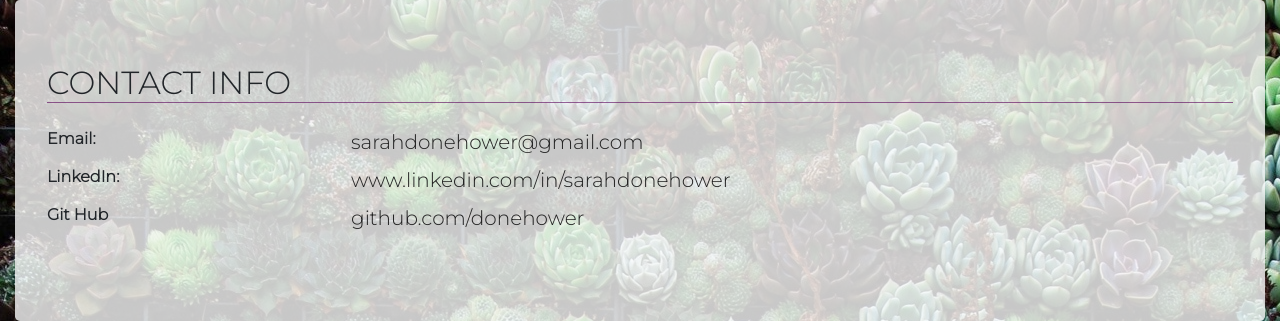
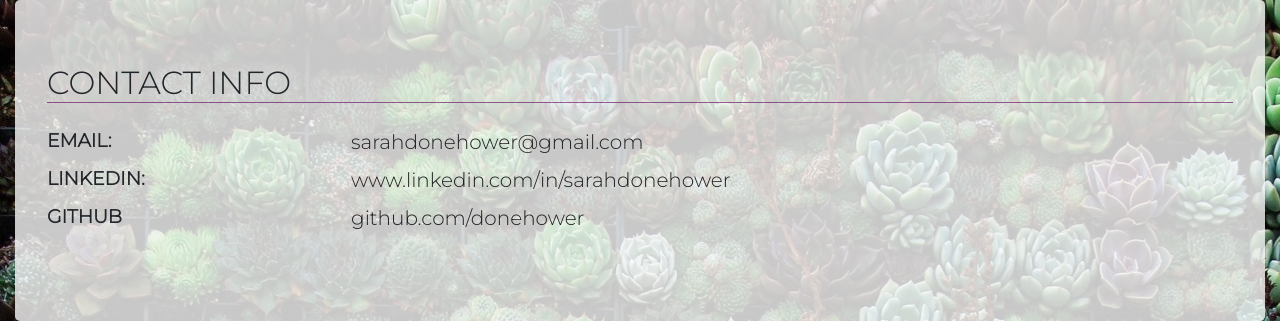
Before and after one commit to donehower/skd_site, a Flask app: page /contact in a window 1280 px wide. Shown: the part 61-382 px from the top of the page. Run offline with Flask 2, Linux system fonts and the light colour scheme; some libraries are stand-ins or nearby versions.

Commit message:
Added bolding and all caps

```diff
--- a/skd_site/templates/contact_info.html
+++ b/skd_site/templates/contact_info.html
@@ -9,17 +9,19 @@
         <p></p>
       </div>
       <br>
+
       <dl class="row">
-        <dt class="col-sm-3">Email: </dt>
+        <dt class="col-sm-3 plain_text">EMAIL: </dt>
         <dd class="col-sm-9"><a href="mailto:sarahdonehower@gmail.com" class="contact-title">sarahdonehower@gmail.com</a></dd>
 
-        <dt class="col-sm-3">LinkedIn: </dt>
+        <dt class="col-sm-3 plain_text">LINKEDIN: </dt>
         <dd class="col-sm-9"><a href="https://linkedin.com/in/sarahdonehower" class="contact-title">www.linkedin.com/in/sarahdonehower</a></dd>
 
-        <dt class="col-sm-3">Git Hub</dt>
+        <dt class="col-sm-3 plain_text">GITHUB</dt>
         <dd class="col-sm-9"><a href="https://github.com/donehower" class="contact-title">github.com/donehower</a></dd>
 
       </dl>
+
   </div>
 
 </div>
```
